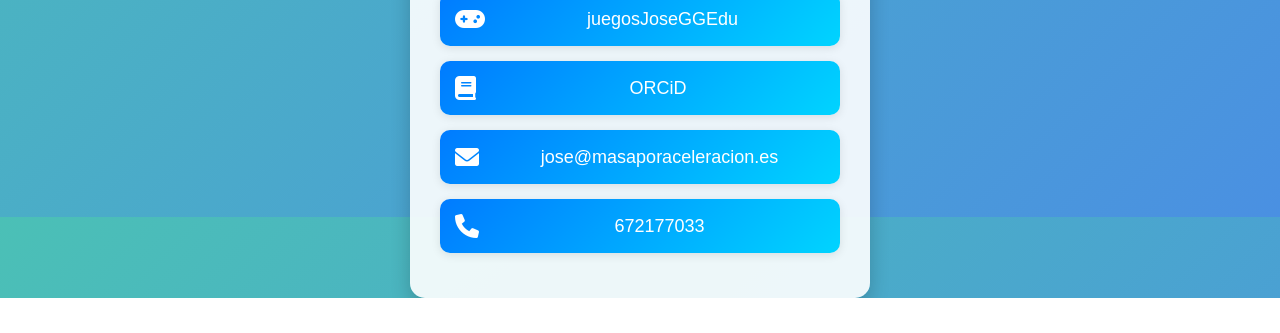
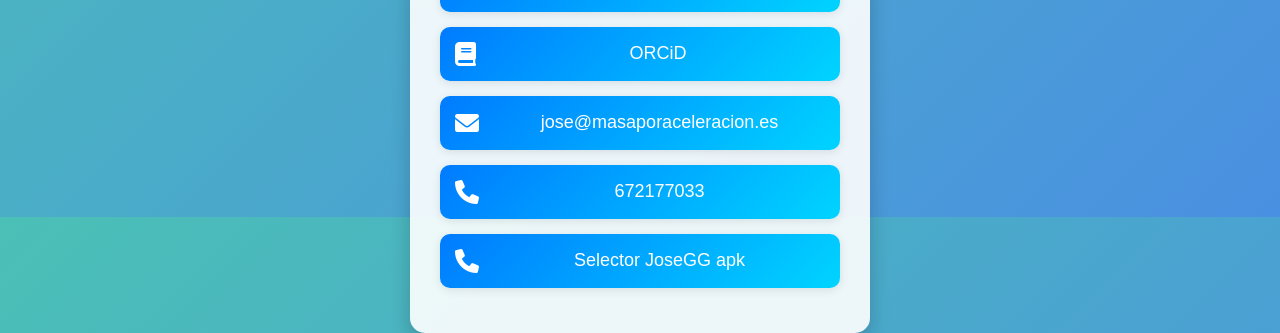
Before and after one commit to Jose-GG/jose-gg.github.io, a plain HTML site: page index.html in a window 1280 px wide. Shown: the part 583-916 px from the top of the page. Before the commit the page ends 881 px from the top, so only its background shows below. Drawn offline with Linux system fonts and the light colour scheme.

Commit message:
Update index.html

```diff
--- a/index.html
+++ b/index.html
@@ -132,6 +132,10 @@
             <i class="fas fa-phone"></i>
             <span>672177033</span>
         </a>
+        <a class="link" href="./SelectorJoseGG.apk" target="_blank">
+            <i class="fas fa-phone"></i>
+            <span>Selector JoseGG apk</span>
+        </a>
     </div>
 </body>
 
```
